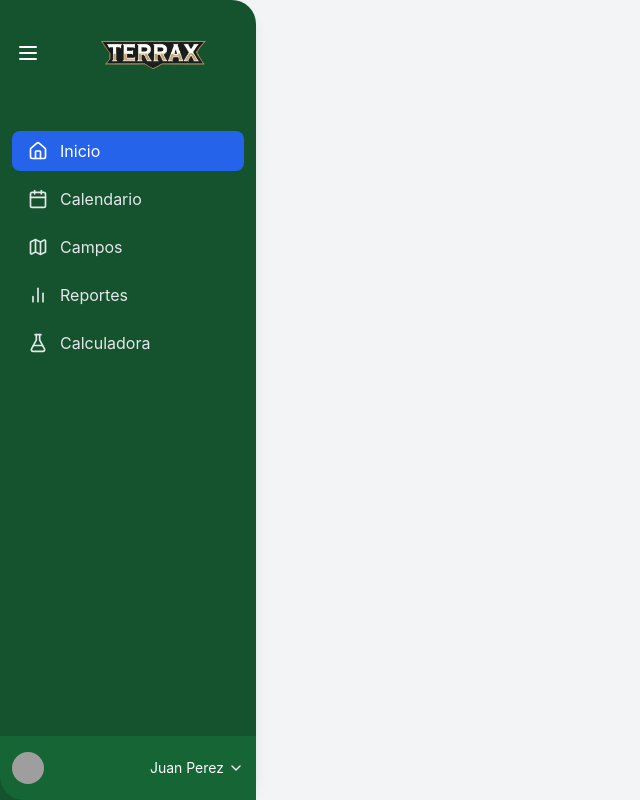
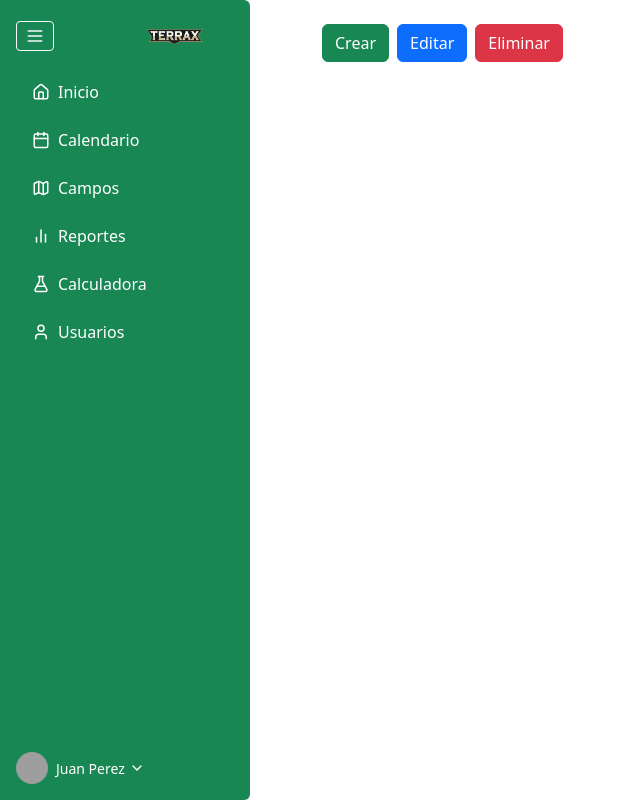
Before and after one commit to juanro03/Terrax_App_PF_G3, a React (Create React App) app in the folder frontend/: page /usuarios in a window 1280 px wide. Shown: the whole page, without its empty margins (0-640 px from the left). Built offline with nearby package versions, Linux system fonts and the light colour scheme; grey boxes are pictures that could not be loaded.

Commit message:
feat: crud usuarios solo en frontend

```diff
--- a/frontend/package.json
+++ b/frontend/package.json
@@ -7,9 +7,11 @@
     "@testing-library/jest-dom": "^6.6.3",
     "@testing-library/react": "^16.3.0",
     "@testing-library/user-event": "^13.5.0",
+    "bootstrap": "^5.3.5",
     "lucide-react": "^0.506.0",
     "react": "^19.1.0",
     "react-dom": "^19.1.0",
+    "react-router-dom": "^7.5.3",
     "react-scripts": "5.0.1",
     "web-vitals": "^2.1.4"
   },
--- a/frontend/src/App.js
+++ b/frontend/src/App.js
@@ -1,10 +1,21 @@
-import Sidebar from "./components/Sidebar";
+// App.js
+import { Routes, Route, useLocation } from "react-router-dom";
+import Sidebar from "./components/Inicio/Sidebar";
+import UserCrud from "./components/Usuarios/UserCrud";
 
 function App() {
+  const location = useLocation();
+
   return (
-    <div className="flex">
+    <div className="d-flex">
       <Sidebar />
-      <main className="flex-1 bg-gray-100 p-4"> {/* Aquí va tu contenido */}</main>
+      <div className="flex-grow-1 p-4 bg-white" style={{ height: "100vh", overflowY: "auto" }}>
+        <Routes location={location}>
+          <Route path="/usuarios" element={<UserCrud />} />
+          <Route path="/" element={<div />} />
+          {/* otras rutas */}
+        </Routes>
+      </div>
     </div>
   );
 }
--- /dev/null
+++ b/frontend/src/components/Inicio/Sidebar.jsx
@@ -0,0 +1,91 @@
+import { useState } from "react";
+import {
+  Menu,
+  Home,
+  Calendar,
+  Map,
+  BarChart2,
+  FlaskConical,
+  ChevronDown,
+  User,
+} from "lucide-react";
+import { Link } from "react-router-dom";
+
+export default function Sidebar() {
+  const [isOpen, setIsOpen] = useState(true);
+
+  const toggleSidebar = () => setIsOpen(!isOpen);
+
+  return (
+    <div className="d-flex vh-100 bg-light">
+      {/* Sidebar */}
+      <div
+        className={`bg-success text-white h-100 shadow-sm transition-all p-3 d-flex flex-column justify-content-between rounded-end ${isOpen ? "" : "collapsed-sidebar"}`}
+        style={{ width: isOpen ? "250px" : "70px" }}
+      >
+        <div>
+          {/* Header */}
+          <div className="d-flex justify-content-between align-items-center mb-3">
+            <button onClick={toggleSidebar} className="btn btn-outline-light btn-sm">
+              <Menu size={20} />
+            </button>
+            {isOpen && (
+              <img
+                src="/logo.png"
+                alt="Terrax Logo"
+                className="img-fluid"
+                style={{ maxWidth: "120px" }}
+              />
+            )}
+          </div>
+
+          {/* Navigation */}
+          <ul className="nav nav-pills flex-column gap-2">
+            <SidebarItem icon={<Home size={18} />} label="Inicio" isOpen={isOpen} to="/" />
+            <SidebarItem icon={<Calendar size={18} />} label="Calendario" isOpen={isOpen} to="/calendario" />
+            <SidebarItem icon={<Map size={18} />} label="Campos" isOpen={isOpen} to="/campos" />
+            <SidebarItem icon={<BarChart2 size={18} />} label="Reportes" isOpen={isOpen} to="/reportes" />
+            <SidebarItem icon={<FlaskConical size={18} />} label="Calculadora" isOpen={isOpen} to="/calculadora" />
+            <SidebarItem icon={<User size={18} />} label="Usuarios" isOpen={isOpen} to="/usuarios" />
+          </ul>
+        </div>
+
+        {/* Footer */}
+        <div className="d-flex align-items-center gap-2">
+          <img
+            src="https://i.pravatar.cc/32?u=juancito"
+            alt="Avatar"
+            className="rounded-circle"
+            width="32"
+            height="32"
+          />
+          {isOpen && (
+            <div className="d-flex align-items-center gap-1 small">
+              <span>Juan Perez</span>
+              <ChevronDown size={16} />
+            </div>
+          )}
+        </div>
+      </div>
+
+      {/* Main content */}
+      <div className="flex-grow-1 p-4 bg-white">
+        {/* Tu contenido principal */}
+      </div>
+    </div>
+  );
+}
+
+function SidebarItem({ icon, label, isOpen, to }) {
+  return (
+    <li>
+      <Link
+        to={to}
+        className="nav-link d-flex align-items-center gap-2 rounded w-100 text-white"
+      >
+        {icon}
+        {isOpen && <span>{label}</span>}
+      </Link>
+    </li>
+  );
+}
--- a/frontend/src/components/Sidebar.jsx
+++ /dev/null
@@ -1,84 +0,0 @@
-import { useState } from "react";
-import {
-  Menu,
-  Home,
-  Calendar,
-  Map,
-  BarChart2,
-  FlaskConical,
-  ChevronDown,
-} from "lucide-react";
-
-export default function Sidebar() {
-  const [isOpen, setIsOpen] = useState(true);
-
-  const toggleSidebar = () => setIsOpen(!isOpen);
-
-  return (
-    <div className="flex h-screen bg-gray-100">
-      {/* Sidebar */}
-      <div
-        className={`bg-green-900 text-white h-full shadow-lg transition-all duration-300 ease-in-out
-        ${isOpen ? "w-64" : "w-20"} flex flex-col justify-between rounded-tr-3xl rounded-br-3xl`}
-      >
-        <div>
-          {/* Header */}
-          <div className="flex items-center justify-between p-4">
-            <button onClick={toggleSidebar} className="text-white">
-              <Menu size={24} />
-            </button>
-            {isOpen && (
-              <img
-                src="/logo.png"
-                alt="Terrax Logo"
-                className="w-50"
-              />
-            )}
-          </div>
-
-          {/* Navigation */}
-          <nav className="mt-6 space-y-2 px-3">
-            <SidebarItem icon={<Home size={20} />} label="Inicio" isOpen={isOpen} active />
-            <SidebarItem icon={<Calendar size={20} />} label="Calendario" isOpen={isOpen} />
-            <SidebarItem icon={<Map size={20} />} label="Campos" isOpen={isOpen} />
-            <SidebarItem icon={<BarChart2 size={20} />} label="Reportes" isOpen={isOpen} />
-            <SidebarItem icon={<FlaskConical size={20} />} label="Calculadora" isOpen={isOpen} />
-          </nav>
-        </div>
-
-        {/* Footer */}
-        <div className="px-3 py-4 bg-green-800 flex items-center justify-between rounded-bl-3xl">
-          <img
-            src="https://i.pravatar.cc/32?u=juancito"
-            alt="Avatar"
-            className="rounded-full w-8 h-8"
-          />
-          {isOpen && (
-            <div className="flex items-center gap-1 text-sm">
-              <span>Juan Perez</span>
-              <ChevronDown size={16} />
-            </div>
-          )}
-        </div>
-      </div>
-
-      {/* Main content */}
-      <div className="flex-1 p-6">{/* Tu contenido principal */}</div>
-    </div>
-  );
-}
-
-function SidebarItem({ icon, label, isOpen, active }) {
-  return (
-    <div
-      className={`flex items-center gap-3 px-4 py-2 rounded-lg cursor-pointer transition-colors duration-200 ${
-        active
-          ? "bg-blue-600 text-white"
-          : "hover:bg-green-700 text-gray-200"
-      }`}
-    >
-      {icon}
-      {isOpen && <span className="whitespace-nowrap">{label}</span>}
-    </div>
-  );
-}
--- /dev/null
+++ b/frontend/src/components/Usuarios/UserCrud.jsx
@@ -0,0 +1,107 @@
+import { useState } from "react";
+
+const UserCrud = () => {
+  const [formType, setFormType] = useState(null); // create, edit, delete, refresh
+  const [deleteOption, setDeleteOption] = useState("id");
+  const [deleteValue, setDeleteValue] = useState("");
+
+  const handleForm = (type) => {
+    setFormType(type);
+    setDeleteOption("id");
+    setDeleteValue("");
+  };
+
+  const handleDelete = (e) => {
+    e.preventDefault();
+    // Aquí podrías llamar a tu backend con deleteValue y deleteOption
+    console.log(`Eliminar por ${deleteOption}:`, deleteValue);
+  };
+
+  return (
+    <div>
+      {/* Botones CRUD */}
+      <div className="d-flex gap-2 mb-3">
+        <button className="btn btn-success" onClick={() => handleForm("create")}>Crear</button>
+        <button className="btn btn-primary" onClick={() => handleForm("edit")}>Editar</button>
+        <button className="btn btn-danger" onClick={() => handleForm("delete")}>Eliminar</button>
+      </div>
+
+      {/* Crear o Editar */}
+      {(formType === "create" || formType === "edit") && (
+        <form className="border p-3 rounded bg-light mb-3">
+          <div className="mb-3">
+            <label className="form-label">Nombre</label>
+            <input type="text" className="form-control" placeholder="Juan" />
+          </div>
+          <div className="mb-3">
+            <label className="form-label">Apellido</label>
+            <input type="text" className="form-control" placeholder="Pérez" />
+          </div>
+          <div className="mb-3">
+            <label className="form-label">Nombre de Usuario</label>
+            <input type="text" className="form-control" placeholder="juanperez123" />
+          </div>
+          <div className="mb-3">
+            <label className="form-label">Email</label>
+            <input type="email" className="form-control" placeholder="juan@mail.com" />
+          </div>
+          <div className="mb-3">
+            <label className="form-label">Contraseña</label>
+            <input type="password" className="form-control" placeholder="********" />
+          </div>
+          <div className="mb-3">
+            <label className="form-label">Rol</label>
+            <select className="form-select">
+              <option value="user">Usuario</option>
+              <option value="admin">Administrador</option>
+            </select>
+          </div>
+          <button type="submit" className="btn btn-primary">
+            {formType === "create" ? "Registrar Usuario" : "Actualizar Usuario"}
+          </button>
+        </form>
+      )}
+
+      {/* Eliminar */}
+      {formType === "delete" && (
+        <form className="border p-3 rounded bg-light mb-3" onSubmit={handleDelete}>
+          <div className="mb-3">
+            <label className="form-label">Eliminar usuario por:</label>
+            <select
+              className="form-select"
+              value={deleteOption}
+              onChange={(e) => setDeleteOption(e.target.value)}
+            >
+              <option value="id">ID</option>
+              <option value="username">Nombre de Usuario</option>
+              <option value="email">Email</option>
+            </select>
+          </div>
+
+          <div className="mb-3">
+            <label className="form-label">
+              {deleteOption === "id"
+                ? "Ingrese el ID"
+                : deleteOption === "username"
+                ? "Ingrese el nombre de usuario"
+                : "Ingrese el email"}
+            </label>
+            <input
+              type={deleteOption === "email" ? "email" : "text"}
+              className="form-control"
+              value={deleteValue}
+              onChange={(e) => setDeleteValue(e.target.value)}
+              required
+            />
+          </div>
+
+          <button type="submit" className="btn btn-danger">
+            Eliminar
+          </button>
+        </form>
+      )}
+    </div>
+  );
+};
+
+export default UserCrud;
--- a/frontend/src/index.js
+++ b/frontend/src/index.js
@@ -3,11 +3,16 @@ import ReactDOM from 'react-dom/client';
 import './index.css';
 import App from './App';
 import reportWebVitals from './reportWebVitals';
+import 'bootstrap/dist/css/bootstrap.min.css';
+import 'bootstrap/dist/js/bootstrap.bundle.min.js';
+import { BrowserRouter } from "react-router-dom";
 
 const root = ReactDOM.createRoot(document.getElementById('root'));
 root.render(
   <React.StrictMode>
+    <BrowserRouter>
     <App />
+    </BrowserRouter>
   </React.StrictMode>
 );
 
```
Also changed, not shown: 1 other file (tests, documents, lock files or other folders).
